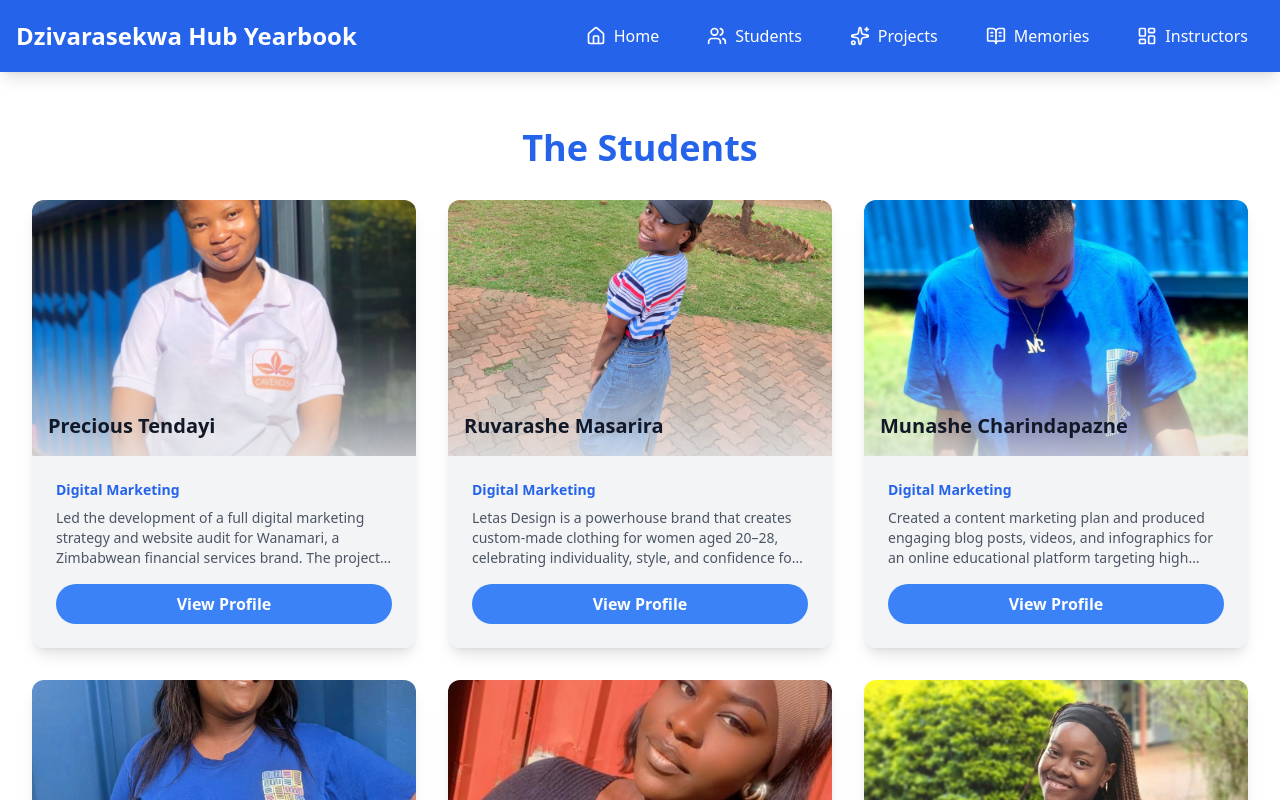
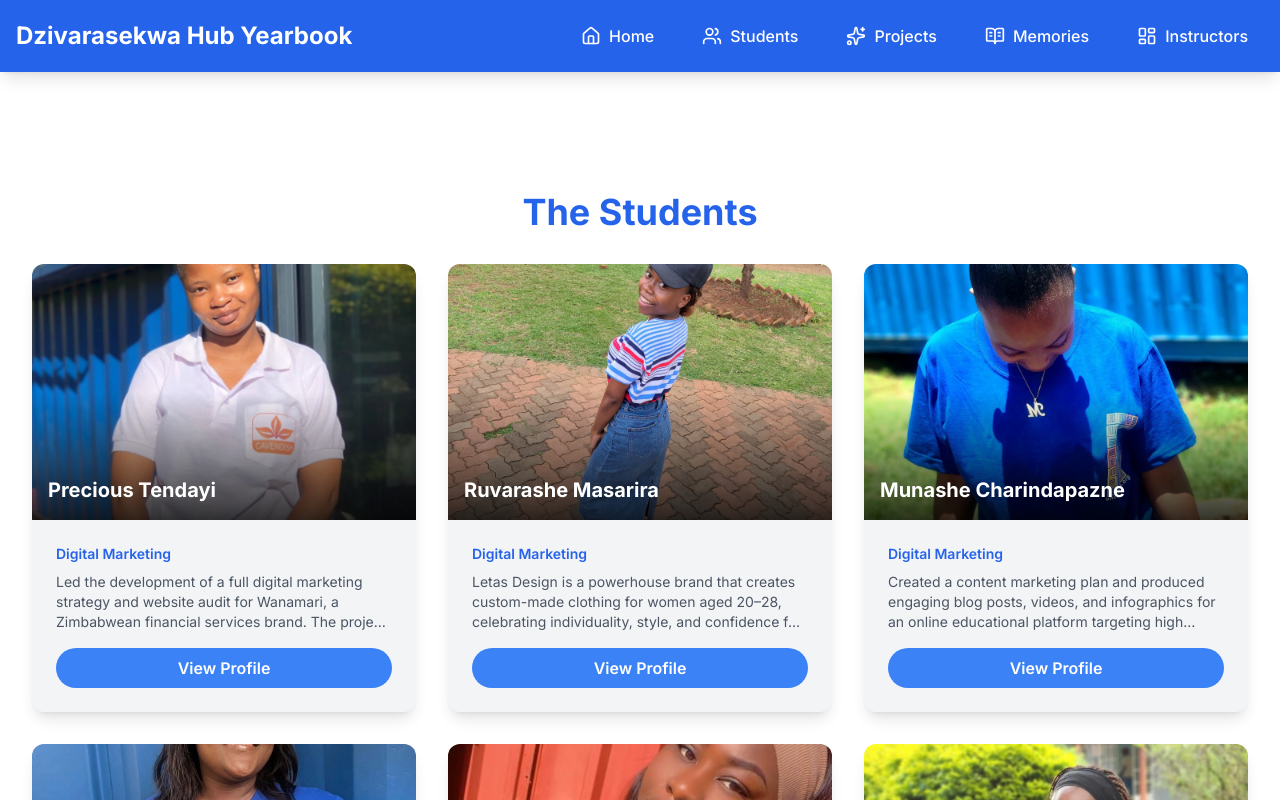
Before and after one commit to MukundiwaShe/Yearbook-2025, a React (Create React App) app: page / in a window 1280 px wide. Both pictures are taken after a click on the button "Students". Shown: the top 800 px of the page. Built offline with nearby package versions, Linux system fonts and the light colour scheme.

Commit message:
added a new background color

```diff
--- a/src/App.jsx
+++ b/src/App.jsx
@@ -192,7 +192,7 @@ const studentsData = [
     linkedinUrl: 'https://www.linkedin.com/in/niget-sota-profile',
     githubUrl: 'https://github.com/nigetsota/weather-app',
   },
-    {
+  {
     id: 'dev-10',
     name: 'Dion Dzwengwe',
     specialization: 'Development',
@@ -432,8 +432,14 @@ const StudentsPage = ({ navigate, setSelectedStudent }) => (
                 className="w-full h-full object-cover transition-transform duration-500 hover:scale-110"
                 onError={(e) => { e.target.onerror = null; e.target.src = `https://placehold.co/150x150/1A56DB/FFFFFF?text=${student.name.split(' ').map(n => n[0]).join('')}`; }}
               />
-              <div className="absolute inset-0 bg-gradient-to-t from-gray-200 via-transparent to-transparent opacity-80"></div>
-              <p className="absolute bottom-4 left-4 text-xl font-bold text-gray-900 z-10">{student.name}</p>
+              {/*
+                * FIX: The student's name was not appearing because of a class conflict and a lack of specific positioning.
+                * The original code had both 'text-gray-900' and 'text-white' on the same element. 'text-gray-900' was likely overriding 'text-white'.
+                * I have removed the conflicting class and added positioning classes ('absolute', 'bottom-4', 'left-4') to make the name visible and correctly placed.
+                * I also changed the gradient from-gray-200 to from-black to ensure the white text is readable against the image.
+                */}
+              <div className="absolute inset-0 bg-gradient-to-t from-black via-transparent to-transparent opacity-80"></div>
+              <p className="absolute bottom-4 left-4 text-xl font-bold text-white z-10">{student.name}</p>
             </div>
             <div className="p-6">
               <p className="text-blue-600 text-sm font-semibold mb-2">{student.specialization}</p>
@@ -615,7 +621,7 @@ const MemoriesPage = () => (
            allowFullScreen
            className="video-iframe"
          ></iframe>
-       </div>
+        </div>
       </div>
     </div>
   </section>
@@ -626,21 +632,21 @@ const MemoriesPage = () => (
 const InstructorsPage = () => (
   <section className="bg-white text-gray-800 min-h-screen pt-24 pb-8">
     <div className="container mx-auto p-4 md:p-8">
-      <h2 className="text-3xl md:text-4xl font-bold text-center text-blue-600 mb-8">Our Dedicated Instructors</h2>
+      <h2 className="text-3xl md:text-4xl font-bold text-center text-blue-600 mb-8">Meet the Instructors</h2>
       <div className="grid grid-cols-1 sm:grid-cols-2 lg:grid-cols-3 gap-8">
         {instructorsData.map((instructor) => (
-          <div key={instructor.id} className="bg-gray-100 rounded-xl shadow-lg p-6 text-center transform transition-transform duration-300 hover:scale-105">
-            <div className="w-32 h-32 mx-auto rounded-full overflow-hidden mb-4 border-4 border-blue-600 shadow-lg">
+          <div key={instructor.id} className="bg-gray-100 rounded-xl shadow-lg p-6 flex flex-col items-center text-center transform transition-transform duration-300 hover:scale-105">
+            <div className="w-40 h-40 rounded-full overflow-hidden mb-4 border-4 border-blue-500 shadow-lg">
               <img
                 src={instructor.photo}
                 alt={instructor.name}
                 className="w-full h-full object-cover"
-                onError={(e) => { e.target.onerror = null; e.target.src = `https://placehold.co/150x150/1A56DB/FFFFFF?text=${instructor.name.split(' ').map(n => n[0]).join('')}`; }}
+                onError={(e) => { e.target.onerror = null; e.target.src = `https://placehold.co/160x160/1A56DB/FFFFFF?text=${instructor.name}`; }}
               />
             </div>
-            <h3 className="text-xl font-bold text-gray-900">{instructor.name}</h3>
-            <p className="text-blue-600 text-sm font-semibold mt-1">{instructor.role}</p>
-            <p className="text-gray-600 text-sm mt-4">{instructor.bio}</p>
+            <h3 className="text-xl font-bold text-blue-800">{instructor.name}</h3>
+            <p className="text-sm text-blue-600 mb-2">{instructor.role}</p>
+            <p className="text-gray-600 text-sm text-center">{instructor.bio}</p>
           </div>
         ))}
       </div>
@@ -648,46 +654,34 @@ const InstructorsPage = () => (
   </section>
 );
 
-
-// Main App Component
-export default function App() {
+// Main App Component (Router)
+const App = () => {
   const [currentPage, setCurrentPage] = useState('home');
   const [selectedStudent, setSelectedStudent] = useState(null);
 
   const navigate = (page) => {
     setCurrentPage(page);
-    window.scrollTo(0, 0); // Scroll to top on page change
   };
 
   return (
     <>
       <style>{responsiveStyles}</style>
-      <div className="bg-white font-sans min-h-screen">
+      <div className="bg-white text-gray-800 min-h-screen flex flex-col">
         <Header navigate={navigate} />
-
-        <main className="min-h-screen">
-          {(() => {
-            switch (currentPage) {
-              case 'home':
-                return <HomePage navigate={navigate} />;
-              case 'students':
-                return <StudentsPage navigate={navigate} setSelectedStudent={setSelectedStudent} />;
-              case 'studentDetail':
-                return <StudentDetailPage student={selectedStudent} navigate={navigate} />;
-              case 'projects':
-                return <ProjectsPage navigate={navigate} setSelectedStudent={setSelectedStudent} />;
-              case 'memories':
-                return <MemoriesPage />;
-              case 'instructors':
-                return <InstructorsPage />;
-              default:
-                return <HomePage navigate={navigate} />;
-            }
-          })()}
+        <main className="flex-grow">
+          <div className="mt-16">
+            {currentPage === 'home' && <HomePage navigate={navigate} />}
+            {currentPage === 'students' && <StudentsPage navigate={navigate} setSelectedStudent={setSelectedStudent} />}
+            {currentPage === 'studentDetail' && selectedStudent && <StudentDetailPage student={selectedStudent} navigate={navigate} />}
+            {currentPage === 'projects' && <ProjectsPage navigate={navigate} setSelectedStudent={setSelectedStudent} />}
+            {currentPage === 'memories' && <MemoriesPage />}
+            {currentPage === 'instructors' && <InstructorsPage />}
+          </div>
         </main>
-
         <Footer />
       </div>
     </>
   );
-}
+};
+
+export default App;
```
